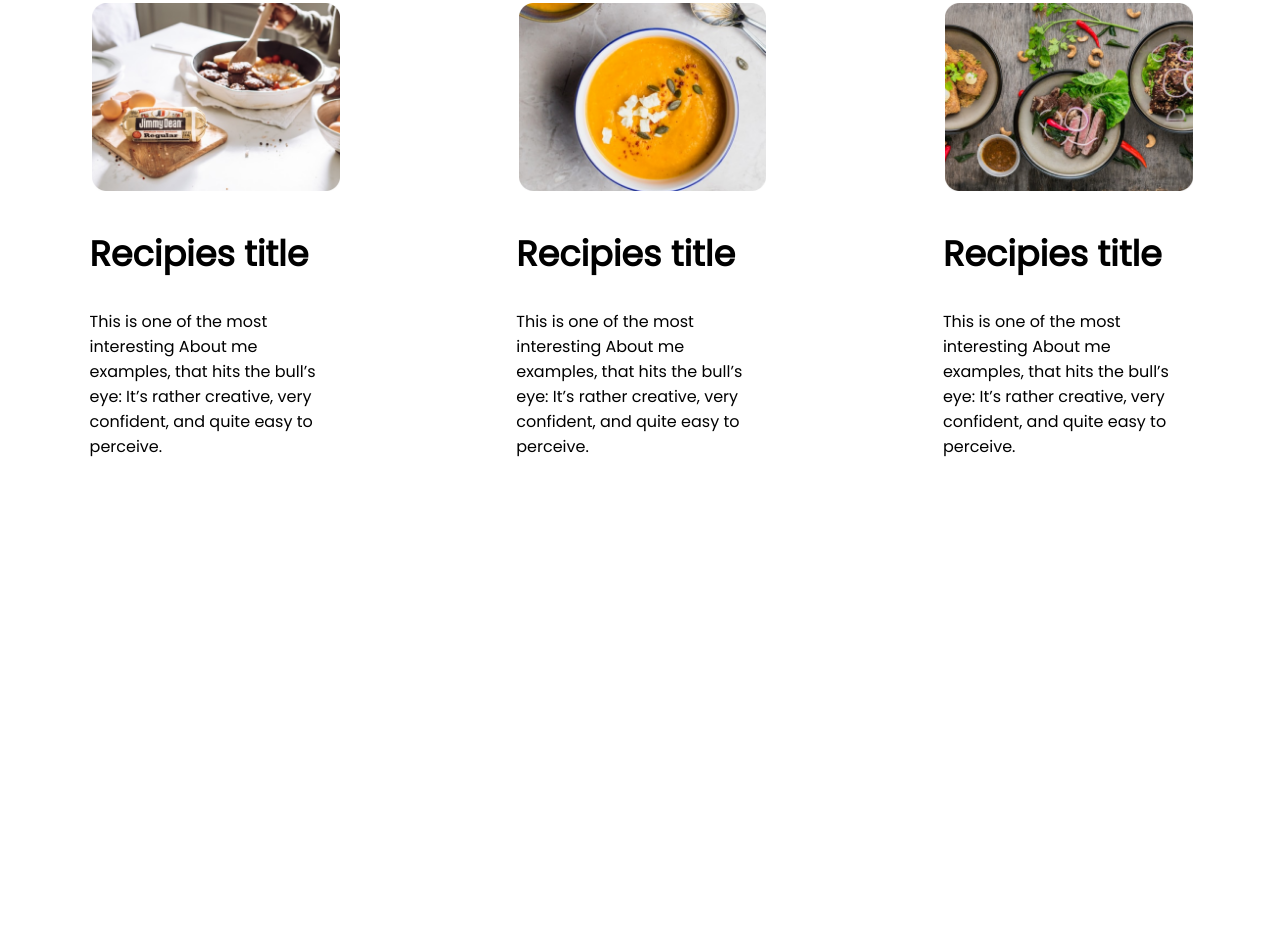
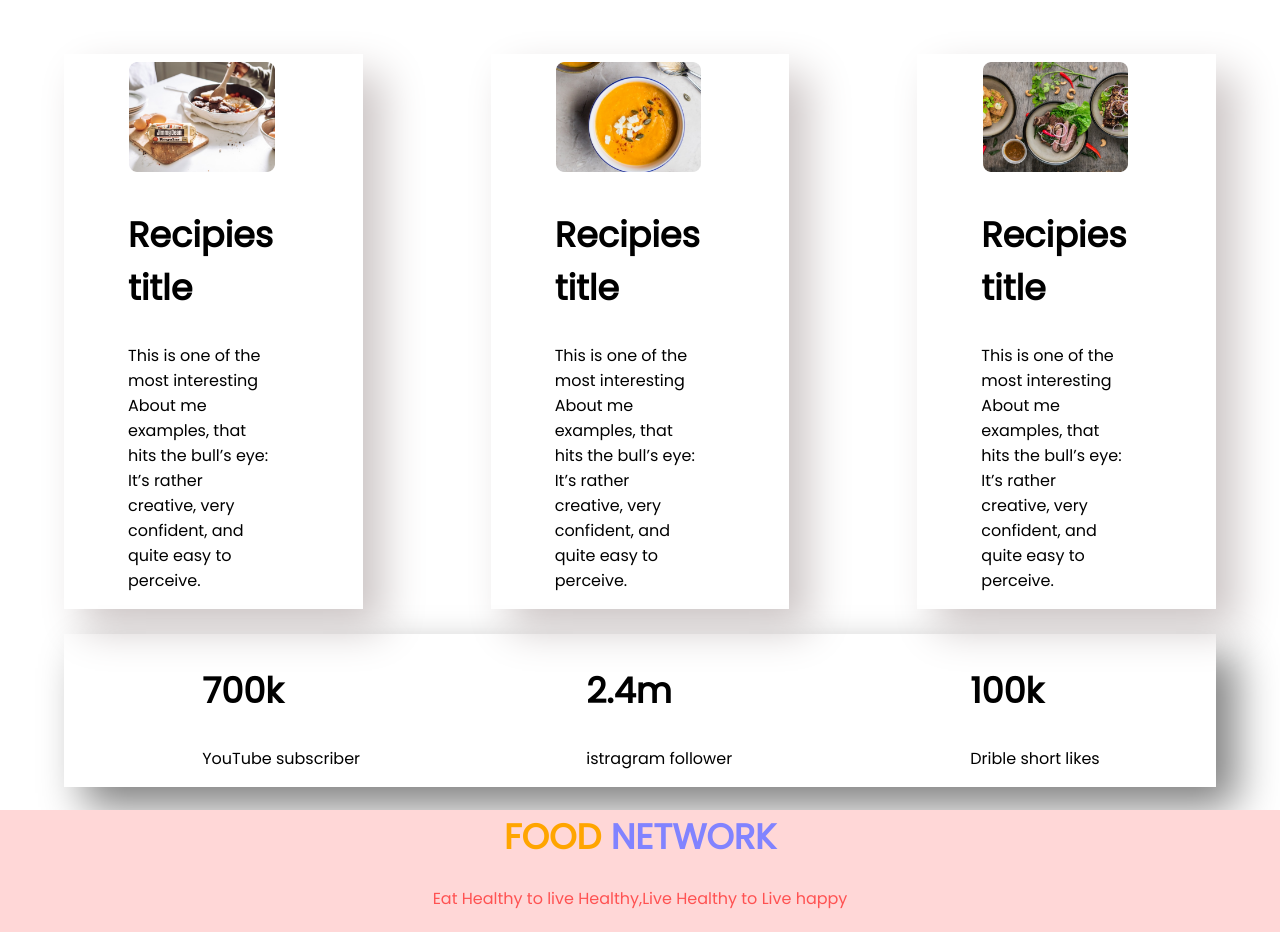
Before and after one commit to mdjabed1/first-asignment, a plain HTML site: page index.html in a window 1280 px wide. Shown: the part 1609-2541 px from the top of the page. Before the commit the page ends 2084 px from the top, so only its background shows below. Drawn offline with Linux system fonts and the light colour scheme.

Commit message:
half-complit-work

```diff
--- a/index.html
+++ b/index.html
@@ -45,25 +45,43 @@
     </div>
 </section>
 <section class="last-section">
-    <div class="doler">
+    <div id="box" class="doler">
         <img src="images/Project Cover.jpg" alt="jabed">
         <h1>Recipies title</h1>
         <p>This is one of the most interesting About me examples, that hits the bull’s eye: It’s rather creative, very
             confident, and quite easy to perceive.</p>
     </div>
-    <div class="doler">
+    <div id="box" class="doler">
         <img src="images/Project Cover.png" alt="jabed">
         <h1>Recipies title</h1>
         <p>This is one of the most interesting About me examples, that hits the bull’s eye: It’s rather creative, very
             confident, and quite easy to perceive.</p>
     </div>
-    <div class="doler">
+    <div id="box" class="doler">
         <img src="images/Project Cover1.jpg" alt="jabed">
         <h1>Recipies title</h1>
         <p>This is one of the most interesting About me examples, that hits the bull’s eye: It’s rather creative, very
             confident, and quite easy to perceive.</p>
     </div>
 </section>
+<section class="finish-section">
+    <div id="main">
+        <h1>700k</h1>
+        <p>YouTube subscriber</p>
+    </div>
+    <div id="main">
+        <h1>2.4m</h1>
+        <p>istragram follower</p>
+    </div>
+    <div id="main">
+        <h1>100k</h1>
+        <p>Drible short likes</p>
+    </div>
+</section>
+<footer>
+    <h1 class="healthy"><span class="food-color">FOOD</span> NETWORK</h1>
+    <P class="footer-text">Eat Healthy to live Healthy,Live Healthy to Live happy</P>
+</footer>
 
 <body>
 
--- a/style.css
+++ b/style.css
@@ -67,12 +67,37 @@ h1{
     width: 100%;
     padding-left: 1%;
     padding-right: 7%;
+    margin-top: 5%;
 }
 #box{
+    box-shadow: 20px 20px 40px rgb(204, 197, 197);
+    margin-left: 5%;
+    margin-right: 5%;
+    margin-top: 4%;
+    padding-left: 5%;
+}
+.finish-section{
+    display: flex;
     box-shadow: 20px 20px 40px gray;
-    padding-left: 1%;
-    padding-right: 1%;
-    padding-top: 1%;
+    margin-top: 2%;
     margin-left: 5%;
-    border-radius: 20px;
+    margin-right: 5%;
 }
+#main{
+    width: 50%;
+    padding-left: 12%;
+}
+footer{
+    text-align: center;
+    background-color: rgb(255, 215, 215);
+    padding-bottom: 5px;
+}
+.healthy{
+    color: rgb(129, 131, 255);
+}
+.food-color{
+    color: orange;
+}
+.footer-text{
+    color: rgb(255, 82, 82);
+}
```
